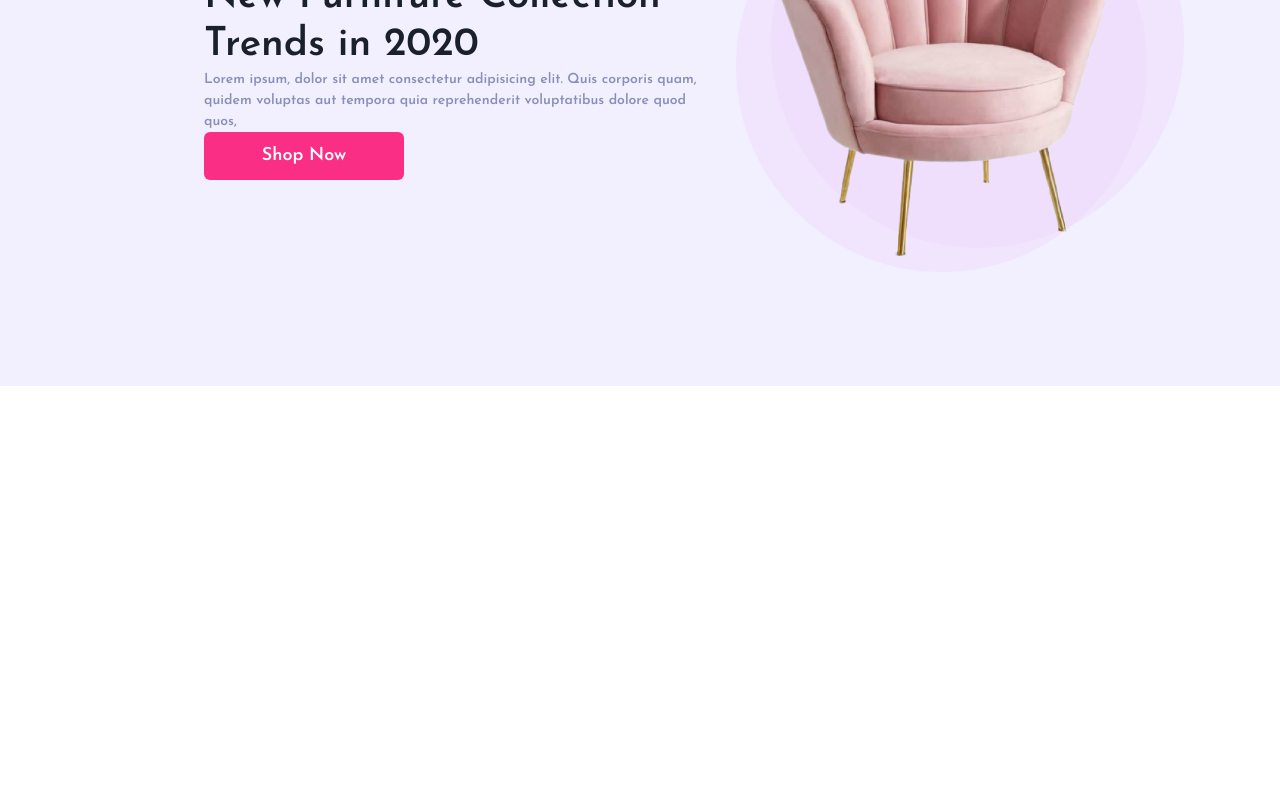
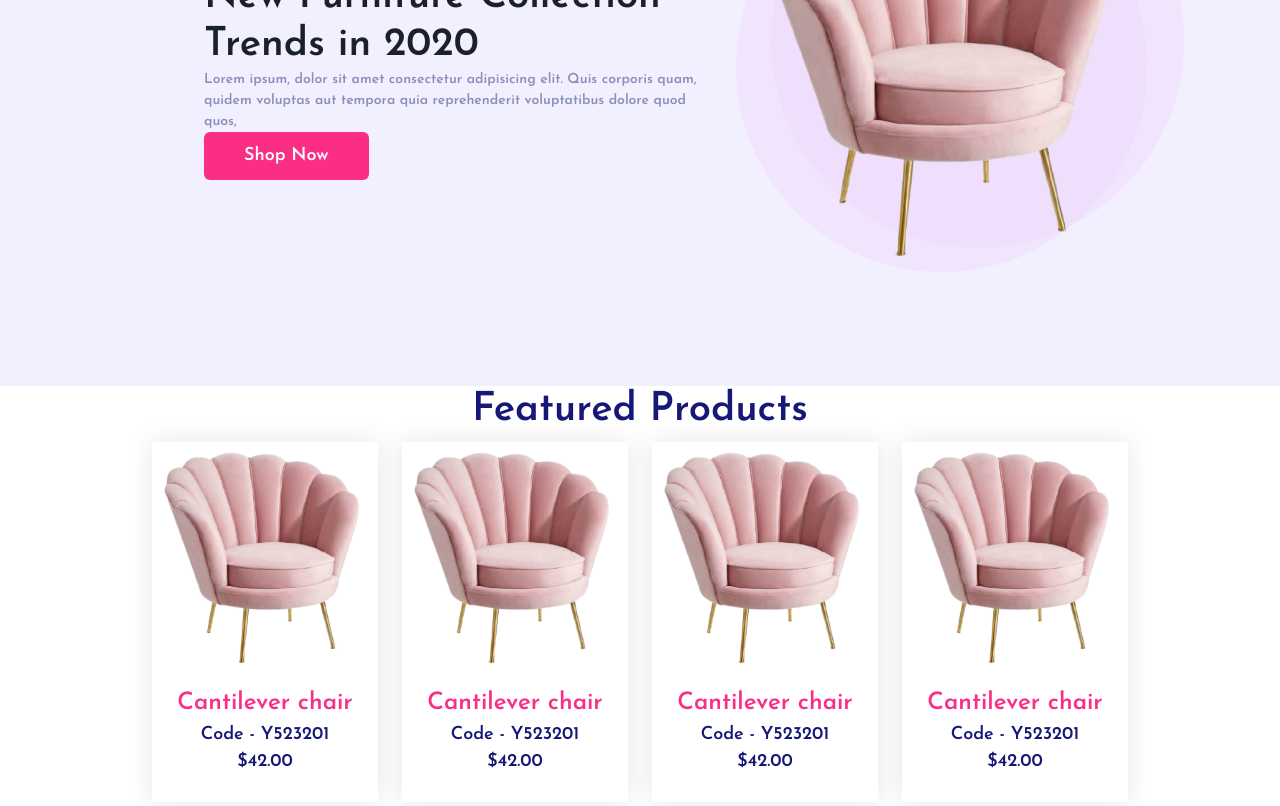
Before and after one commit to husnainakram09/ecommerce, a Next.js app: page / in a window 1280 px wide. Shown: the part 380-1186 px from the top of the page. Before the commit the page ends 800 px from the top, so only its background shows below. Built offline with nearby package versions, Linux system fonts and the light colour scheme.

Commit message:
feat: created product card

```diff
--- /dev/null
+++ b/components/Home/FeaturedProducts.tsx
@@ -0,0 +1,24 @@
+import React from 'react'
+import { Box, HStack, Text } from "@chakra-ui/react"
+import ProductCard from './ProductCard'
+
+const FeaturedProducts = () => {
+    return (
+        <>
+            <Box textAlign={"center"}>
+                <Text fontSize={"40px"} fontWeight={'700 !important'} color='secondaryBlue.100' lineHeight={"1.2"}>
+                    Featured Products
+                </Text>
+            </Box>
+            <HStack justify={"center"}>
+                {[1, 1, 1, 1].map((product: any, index: any) => {
+                    return (
+                        <ProductCard key={index} />
+                    )
+                })}
+            </HStack>
+        </>
+    )
+}
+
+export default FeaturedProducts
--- a/components/Home/HeroSection.tsx
+++ b/components/Home/HeroSection.tsx
@@ -29,7 +29,7 @@ const Hero: FC<IProps> = (props) => {
                             Lorem ipsum, dolor sit amet consectetur adipisicing elit. Quis corporis quam, quidem voluptas aut tempora quia reprehenderit voluptatibus dolore quod quos,
                         </Text>
                         <Box>
-                            <HaktoButton text={"Shop Now"} />
+                            <HaktoButton text={"Shop Now"} size="lg" button={{ p: "0 40px" }} />
                         </Box>
                     </Box>
                 </Stack>
--- /dev/null
+++ b/components/Home/ProductCard.tsx
@@ -0,0 +1,37 @@
+import { Box, Stack, Text } from '@chakra-ui/react'
+import HaktoButton from '@ui/Button'
+import React, { useState } from 'react'
+
+const ProductCard = () => {
+    const [isMouseEnter, setIsMouseEnter] = useState(false)
+    const handleMouseEnter = () => {
+        setIsMouseEnter(true)
+    }
+    const handleMouseLeave = () => {
+        setIsMouseEnter(false)
+    }
+    return (
+        <>
+            <Stack h={360} w={270} m={2} boxShadow={"0px 0px 25px 0px rgba(0, 0, 0, 0.10)"} onMouseEnter={handleMouseEnter} onMouseLeave={handleMouseLeave}>
+                <Stack h={"100%"} height={"200%"} align={"center"} justify={"flex-end"} bgImage={"/Assets/chair.png"} bgSize={"contain"} bgPos={"center"} bgColor={"#fff9"} bgRepeat={"no-repeat"} pos={"relative"}>
+                    {isMouseEnter &&
+                        <HaktoButton text={"View Details"} type='success' />
+                    }
+                </Stack>
+                <Box h="100%" textAlign={"center"} bgColor={isMouseEnter ? "secondaryBlue.100" : "transparent"}>
+                    <Text fontSize={24} color={isMouseEnter ? "white" : 'primary.100'}>
+                        Cantilever chair
+                    </Text>
+                    <Text fontSize={18} color={isMouseEnter ? "white" : 'secondaryBlue.100'}>
+                        Code - Y523201
+                    </Text>
+                    <Text fontSize={18} color={isMouseEnter ? "white" : 'secondaryBlue.100'}>
+                        $42.00
+                    </Text>
+                </Box>
+            </Stack>
+        </>
+    )
+}
+
+export default ProductCard
--- a/pages/index.tsx
+++ b/pages/index.tsx
@@ -1,5 +1,6 @@
-import { Box, useTheme, Text } from "@chakra-ui/react";
+import { Box, useTheme, Text, Container } from "@chakra-ui/react";
 import { Hero } from "@components/Home";
+import FeaturedProducts from "@components/Home/FeaturedProducts";
 import WebLayout from "@layout/index";
 
 
@@ -11,6 +12,9 @@ export default function Home() {
     <>
       <WebLayout>
         <Hero />
+        <Container maxW={"80vw"}>
+          <FeaturedProducts />
+        </Container>
       </WebLayout>
     </>
   )
--- a/styles/theme/index.tsx
+++ b/styles/theme/index.tsx
@@ -311,7 +311,8 @@ export const theme = extendTheme({
     secondaryBlue: {
       100: '#151875',
       200: '#2F1AC4',
-      300: '#3F509E'
+      300: '#3F509E',
+      400: '#1A0B5B'
     },
     purple: {
       100: '#7E33E0',
--- a/styles/theme/ui/Button.tsx
+++ b/styles/theme/ui/Button.tsx
@@ -5,18 +5,17 @@ interface IProps {
     button?: ButtonProps
     text: any
     type?: "primary" | "success"
+    size?: "sm" | "md" | "lg"
 };
 
-const HaktoButton: FC<IProps> = ({ button, text, type = "primary" }) => {
+const HaktoButton: FC<IProps> = ({ button, text, type = "primary", size }) => {
     const theme = useTheme();
     const { primary } = theme.colors;
     return (
         // never centered any element in kit unless it is necessary everywhere.
         // <Box display={'flex'} ms={130}>
         <>
-            <Button size={"lg"}
-                height='48px'
-                width='200px'
+            <Button size={size}
                 color={'white'}
                 bg={`${type}.100`}
                 _hover={{ bg: 'primary.100' }}
```
Also changed, not shown: public/Assets/product.png (added).
